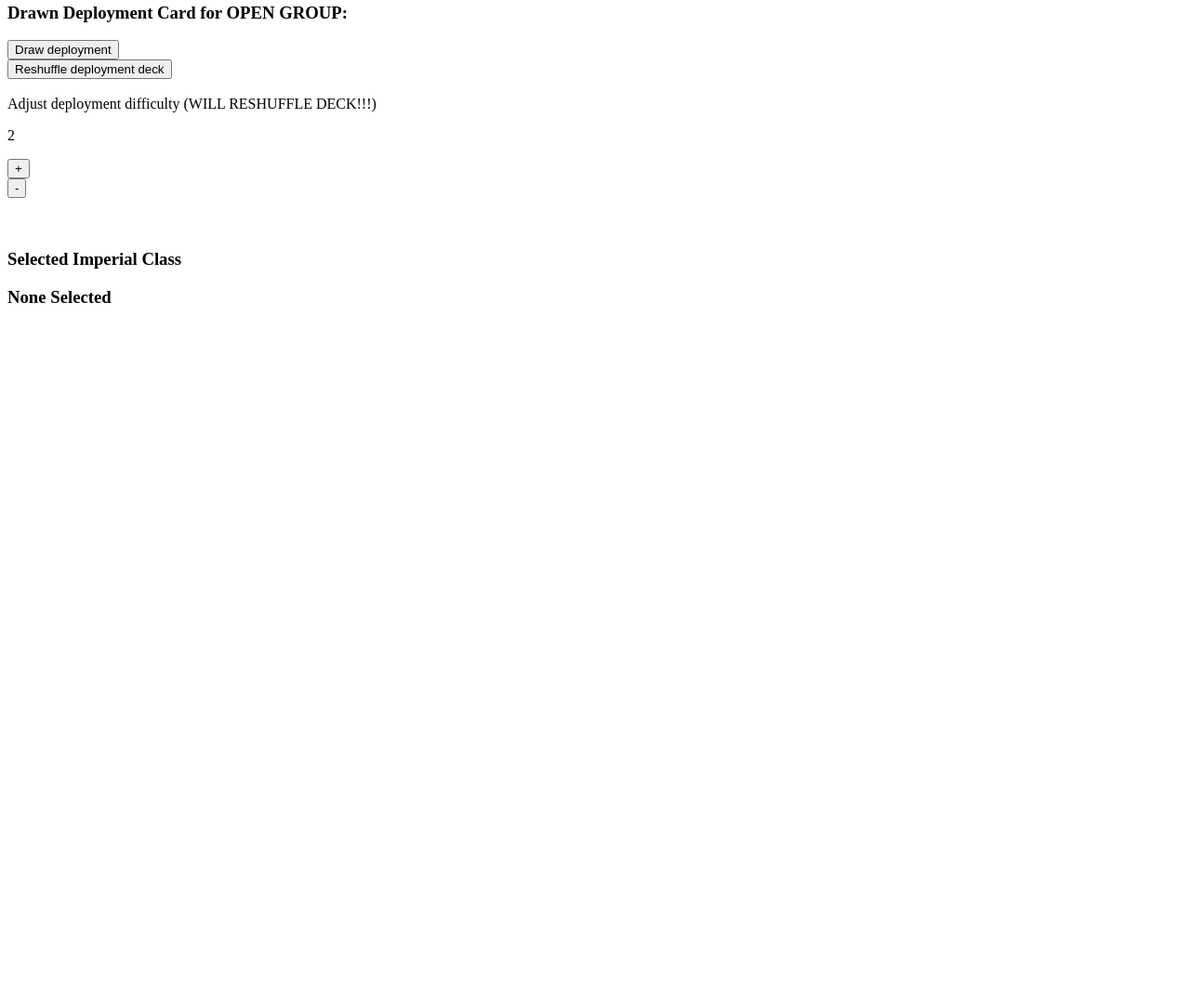
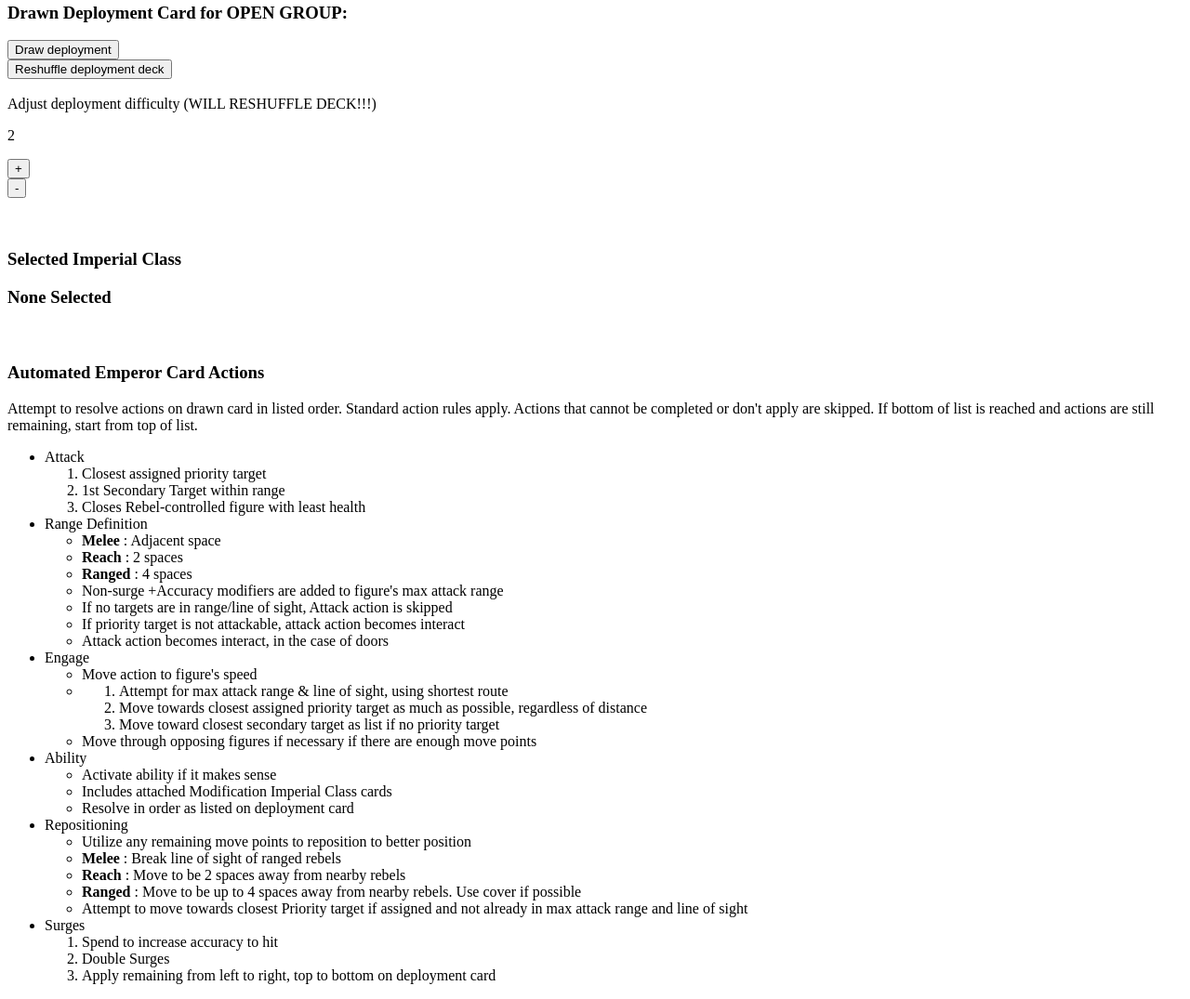
Before and after one commit to kckaiwei/AutomatedEmperor, a plain HTML site: page index.html in a window 1280 px wide. Shown: the part 489-1564 px from the top of the page at 93% size. Before the commit the page ends 879 px from the top, so only its background shows below. Drawn offline with Linux system fonts and the light colour scheme.

Commit message:
updating with rule text

```diff
--- a/index.html
+++ b/index.html
@@ -350,6 +350,80 @@
 
 </div>
 
+<div id="Instructions">
+	<div id="AEActions">
+		<h3>Automated Emperor Card Actions</h3>
+
+		Attempt to resolve actions on drawn card in listed order.
+		Standard action rules apply. Actions that cannot be completed or don't apply are skipped.
+		If bottom of list is reached and actions are still remaining, start from top of list. <br>
+
+		<ul id="AEList">
+			<li>Attack
+				<ol>
+					<li>Closest assigned priority target</li>
+					<li>1st Secondary Target within range</li>
+					<li>Closes Rebel-controlled figure with least health</li>
+				</ol>
+			</li>
+			<li>Range Definition
+				<ul>
+					<li><b>Melee </b>: Adjacent space</li>
+					<li><b>Reach </b>: 2 spaces</li>
+					<li><b>Ranged </b>: 4 spaces</li>
+					<li>Non-surge +Accuracy modifiers are added to figure's max attack range</li>
+					<li>If no targets are in range/line of sight, Attack action is skipped</li>
+					<li>If priority target is not attackable, attack action becomes interact</li>
+					<li>Attack action becomes interact, in the case of doors</li>
+				</ul>
+			</li>
+			<li>Engage
+				<ul>
+					<li>Move action to figure's speed</li>
+					<li>
+						<ol>
+							<li>Attempt for max attack range & line of sight, using shortest route</li>
+							<li>Move towards closest assigned priority target as much as possible,
+					regardless of distance</li>
+							<li>Move toward closest secondary target as list if no priority target</li>
+						</ol>
+					</li>
+					<li>Move through opposing figures if necessary if there are enough move points</li>
+				</ul>
+			</li>
+			<li>Ability
+				<ul>
+					<li>Activate ability if it makes sense</li>
+					<li>Includes attached Modification Imperial Class cards</li>
+					<li>Resolve in order as listed on deployment card</li>
+				</ul>
+
+			</li>
+			<li>Repositioning
+				<ul>
+					<li>Utilize any remaining move points to reposition to better position</li>
+					<li><b>Melee </b>: Break line of sight of ranged rebels </li>
+					<li><b>Reach </b>: Move to be 2 spaces away from nearby rebels </li>
+					<li><b>Ranged </b>: Move to be up to 4 spaces away from nearby rebels.
+					Use cover if possible </li>
+					<li>Attempt to move towards closest Priority target if assigned
+					and not already in max attack range and line of sight</li>
+				</ul>
+			</li>
+			<li>Surges
+				<ol>
+					<li>Spend to increase accuracy to hit</li>
+					<li>Double Surges</li>
+					<li>Apply remaining from left to right, top to bottom on deployment card</li>
+				</ol>
+
+			</li>
+
+		</ul>
+
+	</div>
+</div>
+
 </body>
 
 </html>
```
